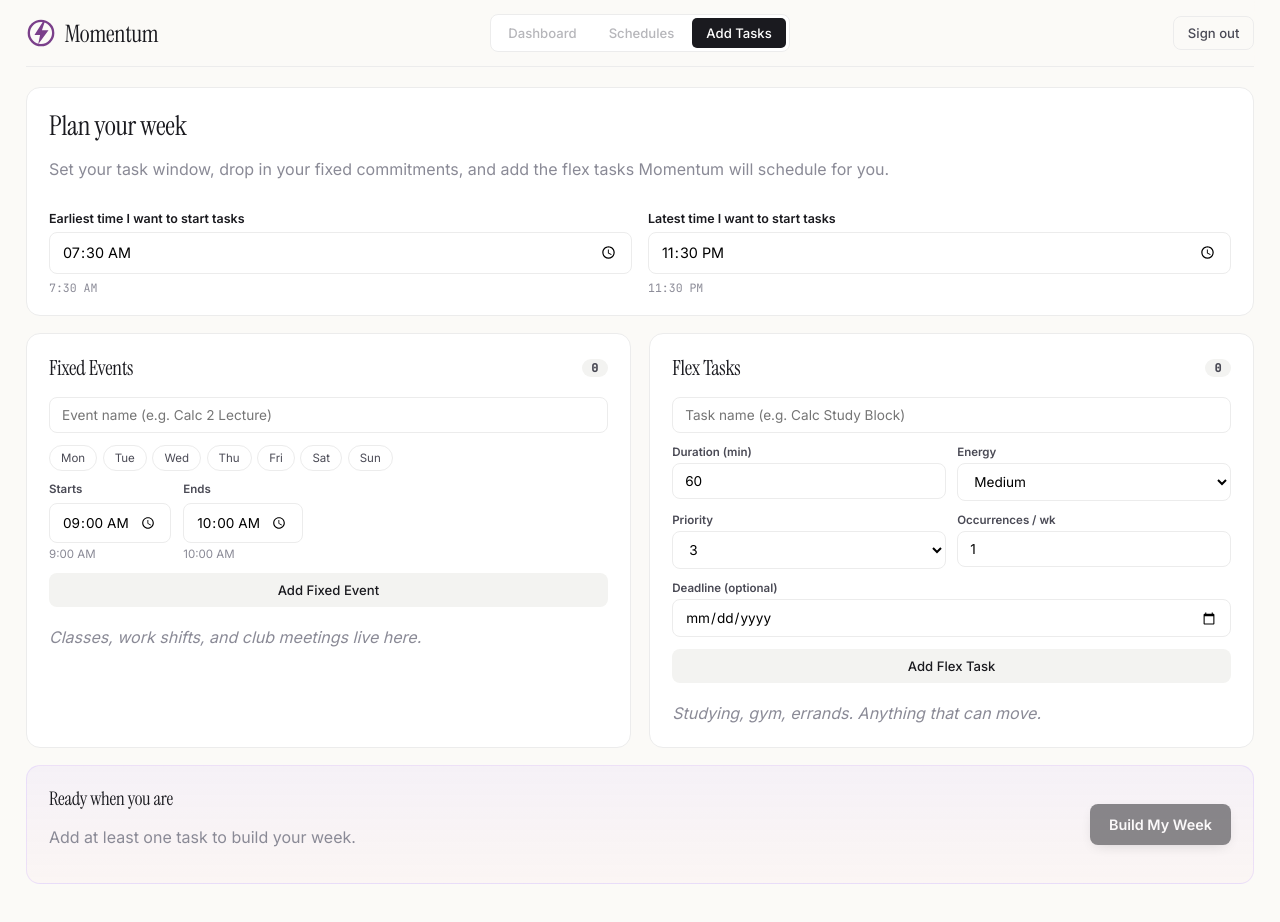
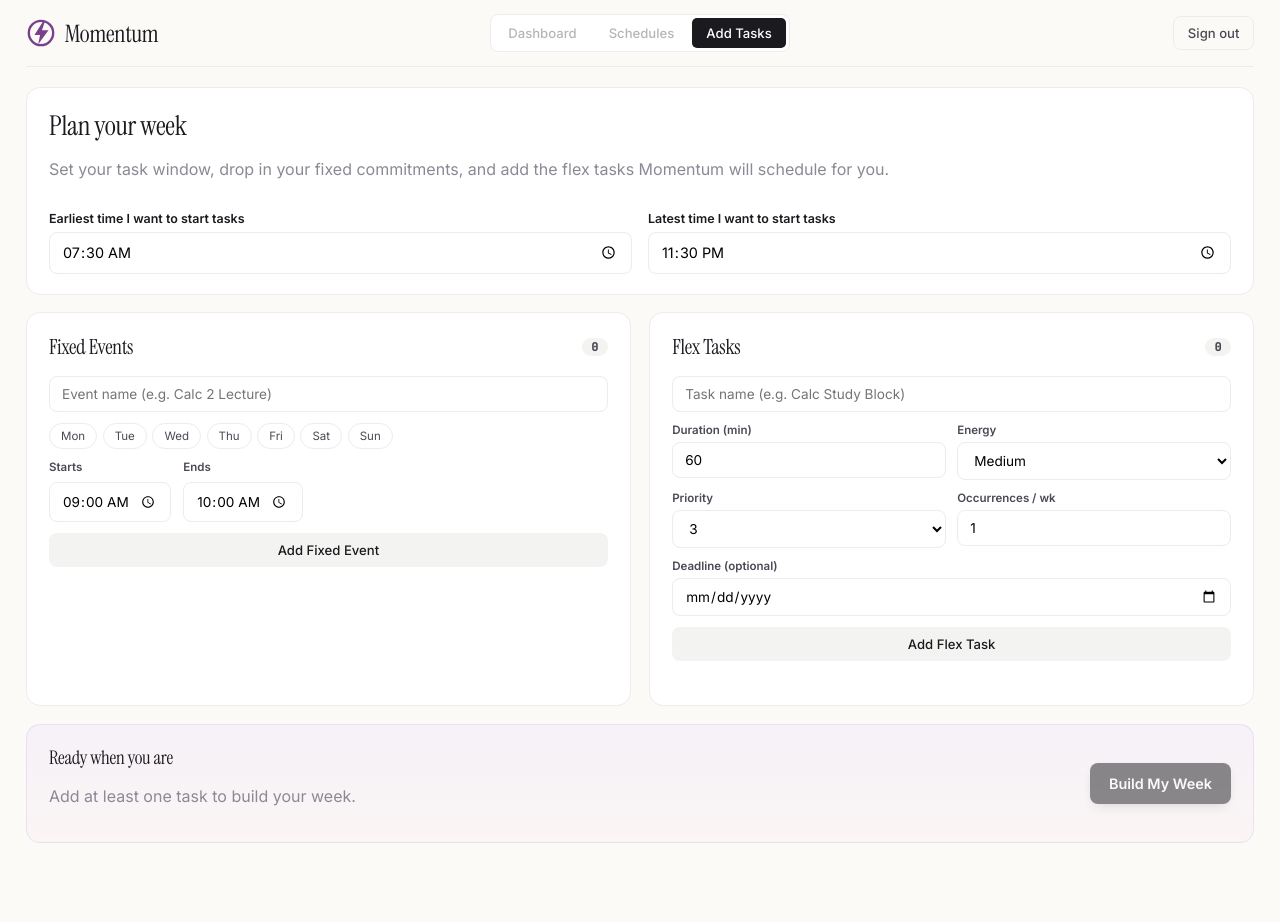
Before and after one commit to andy-xu2/Momentum, a React (Vite) app in the folder frontend/: page / in a window 1280 px wide. Both pictures are taken after typing "Sample123" into the empty fields and a click on the button "Sign in →". Shown: the top 922 px of the page. Built offline with nearby package versions, Linux system fonts and the light colour scheme.

Commit message:
update frontend UI to v2 — new login, input page, and form layouts

```diff
--- a/frontend/src/App.jsx
+++ b/frontend/src/App.jsx
@@ -9,12 +9,13 @@
 import {
   CATEGORY_COLORS,
   categoryForItem,
-  clearScheduleState,
   loadAuth,
-  loadScheduleState,
+  loadInputs,
+  loadSession,
   loadStreaks,
   saveAuth,
-  saveScheduleState,
+  saveInputs,
+  saveSession,
   saveStreaks,
   streakGoal,
   todayIso,
@@ -29,15 +30,24 @@
 
 export default function App() {
   const [user, setUser] = useState(() => loadAuth())
-  const _saved = loadScheduleState()
-  const [screen, setScreen] = useState(() => (_saved?.activeSchedule ? 'dashboard' : _saved?.scheduleOptions?.length ? 'selection' : 'input'))
-  const [wakeTime, setWakeTime] = useState(() => _saved?.wakeTime ?? '07:30')
-  const [sleepTime, setSleepTime] = useState(() => _saved?.sleepTime ?? '23:30')
-  const [fixedEvents, setFixedEvents] = useState(() => _saved?.fixedEvents ?? [])
-  const [flexTasks, setFlexTasks] = useState(() => _saved?.flexTasks ?? [])
-  const [scheduleOptions, setScheduleOptions] = useState(() => _saved?.scheduleOptions ?? [])
-  const [activeSchedule, setActiveSchedule] = useState(() => _saved?.activeSchedule ?? null)
-  const [scheduleAnchor, setScheduleAnchor] = useState(() => _saved?.scheduleAnchor ?? null)
+  const initialInputs = useMemo(() => loadInputs(), [])
+  const initialSession = useMemo(() => loadSession(), [])
+  const [screen, setScreen] = useState(() =>
+    initialSession?.activeSchedule ? 'dashboard' : 'input',
+  )
+  const [wakeTime, setWakeTime] = useState(initialInputs.wakeTime)
+  const [sleepTime, setSleepTime] = useState(initialInputs.sleepTime)
+  const [fixedEvents, setFixedEvents] = useState(initialInputs.fixedEvents)
+  const [flexTasks, setFlexTasks] = useState(initialInputs.flexTasks)
+  const [scheduleOptions, setScheduleOptions] = useState(
+    initialSession?.scheduleOptions ?? [],
+  )
+  const [activeSchedule, setActiveSchedule] = useState(
+    initialSession?.activeSchedule ?? null,
+  )
+  const [scheduleAnchor, setScheduleAnchor] = useState(
+    initialSession?.scheduleAnchor ?? null,
+  )
   const [toast, setToast] = useState(null)
   const [loading, setLoading] = useState(false)
   const [error, setError] = useState(null)
@@ -48,8 +58,12 @@
   }, [streaks])
 
   useEffect(() => {
-    saveScheduleState({ wakeTime, sleepTime, fixedEvents, flexTasks, scheduleOptions, activeSchedule, scheduleAnchor })
-  }, [wakeTime, sleepTime, fixedEvents, flexTasks, scheduleOptions, activeSchedule, scheduleAnchor])
+    saveInputs({ wakeTime, sleepTime, fixedEvents, flexTasks })
+  }, [wakeTime, sleepTime, fixedEvents, flexTasks])
+
+  useEffect(() => {
+    saveSession({ scheduleOptions, activeSchedule, scheduleAnchor })
+  }, [scheduleOptions, activeSchedule, scheduleAnchor])
 
   function showToast(message) {
     setToast({ id: crypto.randomUUID(), message })
@@ -64,7 +78,8 @@
 
   function handleLogout() {
     saveAuth(null)
-    clearScheduleState()
+    saveSession(null)
+    saveInputs({ wakeTime: '07:30', sleepTime: '23:30', fixedEvents: [], flexTasks: [] })
     setUser(null)
     setScreen('input')
     setFixedEvents([])
--- a/frontend/src/components/FixedEventForm.jsx
+++ b/frontend/src/components/FixedEventForm.jsx
@@ -1,5 +1,5 @@
 import { useState } from 'react'
-import { DAYS, formatTime12 } from '../constants.js'
+import { DAYS } from '../constants.js'
 
 const initialDraft = {
   name: '',
@@ -60,7 +60,6 @@
             value={draft.start}
             onChange={(e) => setDraft({ ...draft, start: e.target.value })}
           />
-          <span className="time-field-display">{formatTime12(draft.start)}</span>
         </label>
         <label>
           <span className="form-label">Ends</span>
@@ -69,7 +68,6 @@
             value={draft.end}
             onChange={(e) => setDraft({ ...draft, end: e.target.value })}
           />
-          <span className="time-field-display">{formatTime12(draft.end)}</span>
         </label>
       </div>
       {errorMsg && <p className="form-error">{errorMsg}</p>}
--- a/frontend/src/components/InputPage.jsx
+++ b/frontend/src/components/InputPage.jsx
@@ -45,7 +45,7 @@
               value={wakeTime}
               onChange={(e) => onWakeTimeChange(e.target.value)}
             />
-            <span className="time-field-display mono">{formatTime12(wakeTime)}</span>
+            {/* <span className="time-field-display mono">{formatTime12(wakeTime)}</span> */}
           </label>
           <label className="time-field">
             <span className="time-field-label">
@@ -55,8 +55,8 @@
               type="time"
               value={sleepTime}
               onChange={(e) => onSleepTimeChange(e.target.value)}
-            />
-            <span className="time-field-display mono">{formatTime12(sleepTime)}</span>
+              />
+              {/* <span className="time-field-display mono">{formatTime12(sleepTime)}</span> */}
           </label>
         </div>
       </section>
@@ -73,7 +73,7 @@
           <div className="cards-grid">
             {fixedEvents.length === 0 && (
               <p className="empty">
-                Classes, work shifts, and club meetings live here.
+                {/* Classes, work shifts, and club meetings live here. */}
               </p>
             )}
             {fixedEvents.map((event) => (
@@ -108,7 +108,7 @@
           <div className="cards-grid">
             {flexTasks.length === 0 && (
               <p className="empty">
-                Studying, gym, errands. Anything that can move.
+                {/* Studying, gym, errands. Anything that can move. */}
               </p>
             )}
             {flexTasks.map((task) => (
--- a/frontend/src/components/LoginPage.jsx
+++ b/frontend/src/components/LoginPage.jsx
@@ -39,7 +39,7 @@
       <div className="login-grid">
         <section className="login-hero">
           <h1 className="serif">
-            A calendar that <em>protects</em> your week, not just fills it.
+            A calendar that <em>optimizes</em> your week.
           </h1>
         </section>
 
--- a/frontend/src/constants.js
+++ b/frontend/src/constants.js
@@ -207,11 +207,38 @@
   }
 }
 
-const SCHEDULE_KEY = 'momentum.schedule'
+const INPUTS_KEY = 'momentum.inputs'
+const SESSION_KEY = 'momentum.session'
 
-export function loadScheduleState() {
+const DEFAULT_INPUTS = {
+  wakeTime: '07:30',
+  sleepTime: '23:30',
+  fixedEvents: [],
+  flexTasks: [],
+}
+
+export function loadInputs() {
   try {
-    const raw = localStorage.getItem(SCHEDULE_KEY)
+    const raw = localStorage.getItem(INPUTS_KEY)
+    if (!raw) return { ...DEFAULT_INPUTS }
+    const parsed = JSON.parse(raw)
+    return { ...DEFAULT_INPUTS, ...parsed }
+  } catch {
+    return { ...DEFAULT_INPUTS }
+  }
+}
+
+export function saveInputs(inputs) {
+  try {
+    localStorage.setItem(INPUTS_KEY, JSON.stringify(inputs))
+  } catch {
+    // ignore quota errors
+  }
+}
+
+export function loadSession() {
+  try {
+    const raw = localStorage.getItem(SESSION_KEY)
     if (!raw) return null
     return JSON.parse(raw)
   } catch {
@@ -219,17 +246,10 @@
   }
 }
 
-export function saveScheduleState(state) {
+export function saveSession(session) {
   try {
-    localStorage.setItem(SCHEDULE_KEY, JSON.stringify(state))
-  } catch {
-    // ignore quota errors
-  }
-}
-
-export function clearScheduleState() {
-  try {
-    localStorage.removeItem(SCHEDULE_KEY)
+    if (session) localStorage.setItem(SESSION_KEY, JSON.stringify(session))
+    else localStorage.removeItem(SESSION_KEY)
   } catch {
     // ignore
   }
```
